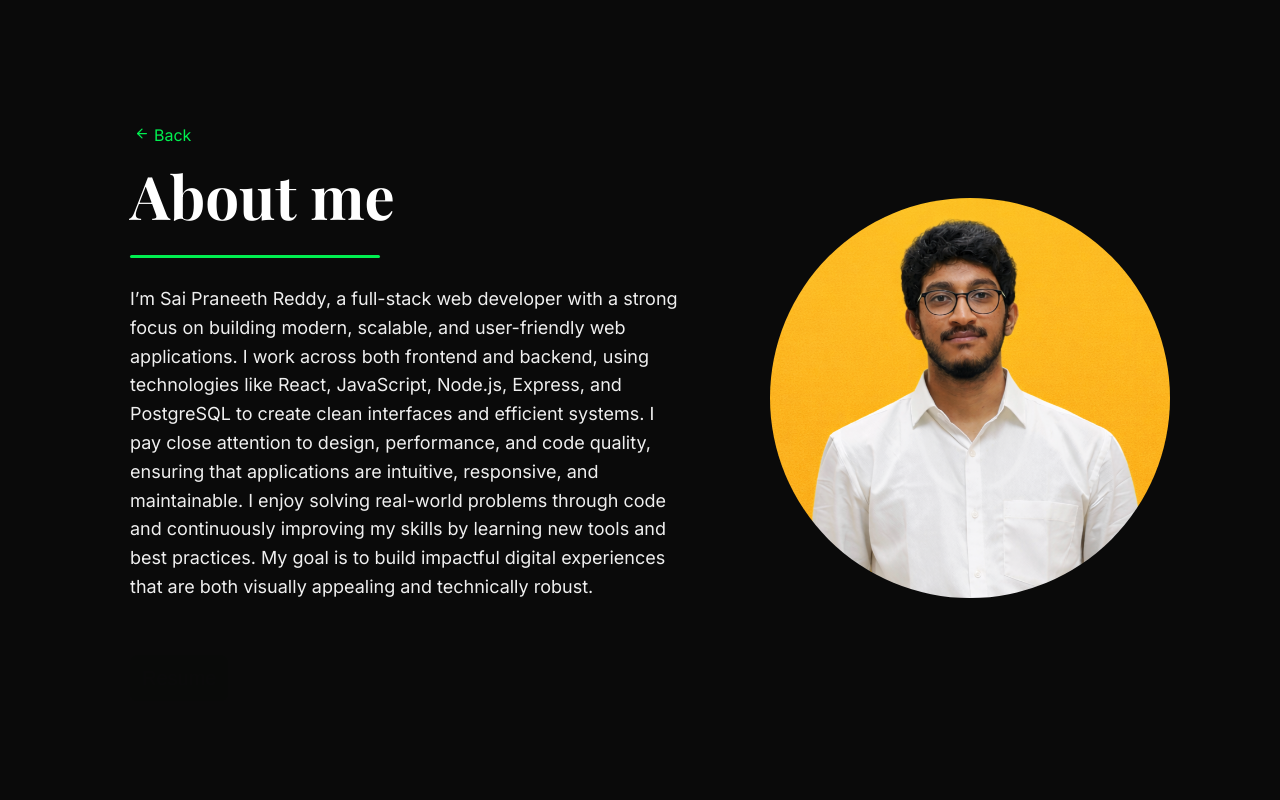
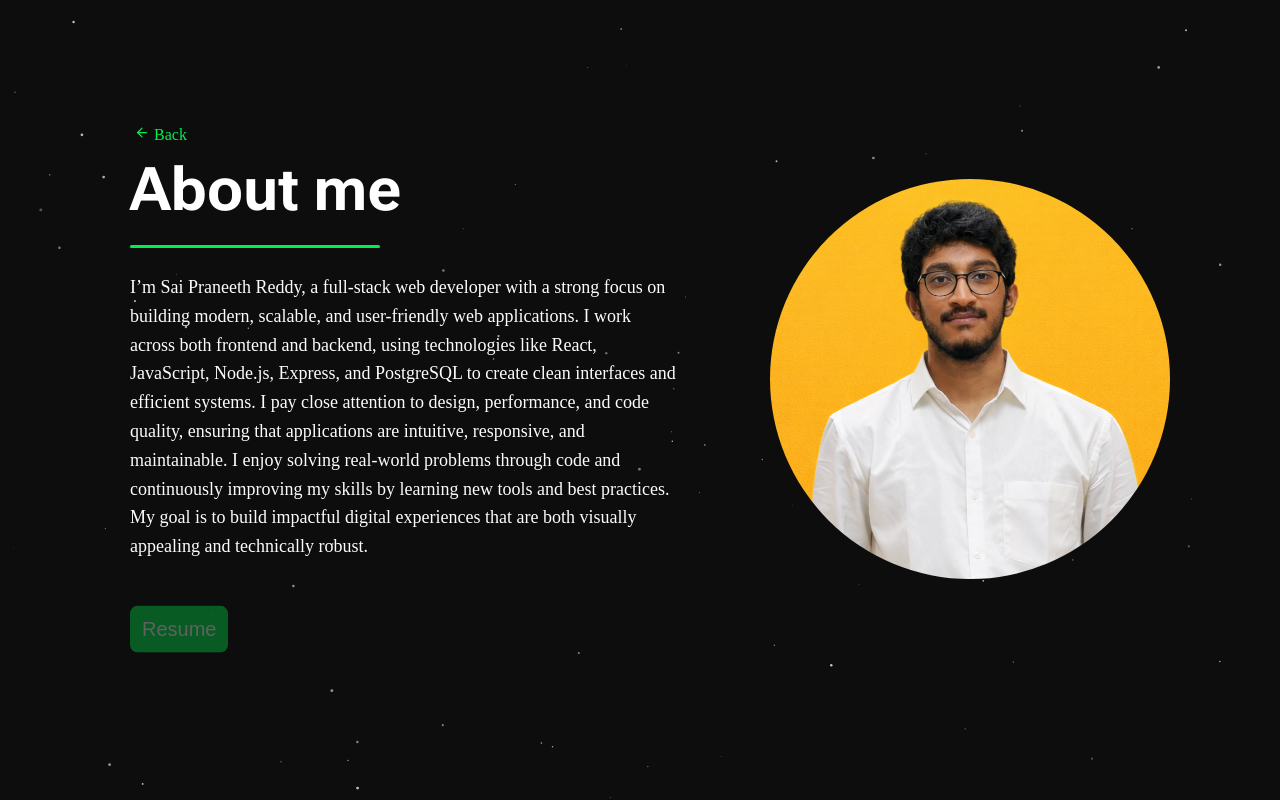
Before and after one commit to saipran23/saipraneethreddyalchuri, a React (Vite) app in the folder client/: page /about in a window 1280 px wide. Shown: the top 800 px of the page. Built offline with nearby package versions, Linux system fonts and the light colour scheme; no server answers.

Commit message:
add the backgroung animation add, update font family and ejs icon is added

```diff
--- a/client/index.html
+++ b/client/index.html
@@ -7,6 +7,13 @@
     <meta name="viewport" content="width=device-width, initial-scale=1.0" />
     <link
       href="https://fonts.googleapis.com/css2?family=Inter:wght@400;500;600&family=Playfair+Display:wght@400;700&display=swap"
+      rel="stylesheet"
+    />
+
+    <link rel="preconnect" href="https://fonts.googleapis.com" />
+    <link rel="preconnect" href="https://fonts.gstatic.com" crossorigin />
+    <link
+      href="https://fonts.googleapis.com/css2?family=Anton&family=Roboto+Flex:opsz,wght,XOPQ,XTRA,YOPQ,YTDE,YTFI,YTLC,YTUC@8..144,100..1000,96,468,79,-203,738,514,712&display=swap"
       rel="stylesheet"
     />
 
--- a/client/src/App.jsx
+++ b/client/src/App.jsx
@@ -9,6 +9,8 @@ import ReactDOM from "react-dom/client";
 import { BrowserRouter, Routes, Route } from "react-router-dom";
 import Loader from "./pages/Loader";
 
+import ParticleBackground from './components/ParticleBackground'
+
 function App() {
   const [loading, setLoading] = useState(true);
 
@@ -19,7 +21,7 @@ function App() {
       ) : (
         <>
           {/* <Header /> */}
-
+          <ParticleBackground />
           <Routes>
             <Route
               path="/"
--- /dev/null
+++ b/client/src/components/ParticleBackground.jsx
@@ -0,0 +1,81 @@
+import { useEffect, useRef } from "react";
+
+const ParticleBackground = () => {
+  const canvasRef = useRef(null);
+
+  useEffect(() => {
+    const canvas = canvasRef.current;
+    const ctx = canvas.getContext("2d");
+
+    let particles = [];
+
+    const resizeCanvas = () => {
+      canvas.width = window.innerWidth;
+      canvas.height = window.innerHeight;
+    };
+
+    resizeCanvas();
+
+    // create particles
+    const createParticles = () => {
+      particles = [];
+      for (let i = 0; i < 100; i++) {
+        particles.push({
+          x: Math.random() * canvas.width,
+          y: Math.random() * canvas.height,
+          size: Math.random() * 1.5,
+          speed: Math.random() * 0.7 + 0.2,
+          opacity: Math.random() * 0.5 + 0.3,
+        });
+      }
+    };
+
+    createParticles();
+
+    const animate = () => {
+      ctx.clearRect(0, 0, canvas.width, canvas.height);
+
+      particles.forEach((p) => {
+        p.y += p.speed;
+
+        if (p.y > canvas.height) {
+          p.y = 0;
+          p.x = Math.random() * canvas.width;
+        }
+
+        ctx.beginPath();
+        ctx.arc(p.x, p.y, p.size, 0, Math.PI * 2);
+        ctx.fillStyle = `rgba(255,255,255,${p.opacity})`;
+        ctx.fill();
+      });
+
+      requestAnimationFrame(animate);
+    };
+
+    animate();
+
+    window.addEventListener("resize", () => {
+      resizeCanvas();
+      createParticles();
+    });
+
+    return () => {
+      window.removeEventListener("resize", resizeCanvas);
+    };
+  }, []);
+
+  return (
+    <canvas
+      ref={canvasRef}
+      style={{
+        position: "fixed",
+        top: 0,
+        left: 0,
+        zIndex: -1,
+        background: "#0d0d0d",
+      }}
+    />
+  );
+};
+
+export default ParticleBackground;
--- /dev/null
+++ b/client/src/components/icons/EjsIcon.jsx
@@ -0,0 +1,9 @@
+function EjsIcon() {
+    return (
+        <svg xmlns="http://www.w3.org/2000/svg" x="0px" y="0px" width="100" height="100" viewBox="0 0 48 48">
+            <polygon fill="#c0ca33" points="19.981,15.84 19.981,10.575 -0.014,21.019 -0.014,26.92 20.066,37.363 20.066,32.099 5.208,23.948"></polygon><polygon fill="#c0ca33" points="23.547,36.281 29.575,36.281 47.066,11.807 41.08,11.807"></polygon><path fill="#c0ca33" d="M28.429,12.274c-2.79,0-5.052,2.262-5.052,5.052s2.262,5.052,5.052,5.052s5.052-2.262,5.052-5.052	C33.481,14.535,31.219,12.274,28.429,12.274z M28.472,18.981c-0.821,0-1.486-0.77-1.486-1.719s0.665-1.719,1.486-1.719	s1.486,0.77,1.486,1.719S29.292,18.981,28.472,18.981z"></path><path fill="#c0ca33" d="M41.429,27.274c-2.79,0-5.052,2.262-5.052,5.052s2.262,5.052,5.052,5.052s5.052-2.262,5.052-5.052	C46.481,29.535,44.219,27.274,41.429,27.274z M41.472,33.981c-0.821,0-1.486-0.77-1.486-1.719s0.665-1.719,1.486-1.719	s1.486,0.77,1.486,1.719C42.958,33.211,42.292,33.981,41.472,33.981z"></path>
+        </svg>
+    )
+}
+
+export default EjsIcon;
--- a/client/src/components/skill.css
+++ b/client/src/components/skill.css
@@ -4,7 +4,6 @@
   display: flex;
   gap: 15px;
   align-items: center;
-  background: #0a0a0a;
   padding: 10px;
   border-radius: 8px;
 
--- a/client/src/index.css
+++ b/client/src/index.css
@@ -1,14 +1,37 @@
 body {
- background-color: #0a0a0a;
- padding: 0;
- margin: 0;
- font-family: 'Inter', sans-serif;
- color: white;
- padding-top: 15px;
+  background-color: #0a0a0a;
+  padding: 0;
+  margin: 0;
+  color: white;
+  padding-top: 15px;
+  /* cursor: none; */
+  overflow-x: hidden;
 }
 
-h1, h2, h3, h4, h5, h6 {
-  font-family: 'Playfair Display', serif;
+.main-content {
+  position: relative;
+  z-index: 1;
+}
+
+
+/* Chrome, Edge, Safari */
+::-webkit-scrollbar {
+  display: none;
+}
+
+/* Firefox */
+* {
+  scrollbar-width: none;
+}
+
+
+h1,
+h2,
+h3,
+h4,
+h5,
+h6 {
+  font-family: "Roboto Flex", "Roboto Flex Fallback";
 }
 
 html {
--- a/client/src/pages/Hero.css
+++ b/client/src/pages/Hero.css
@@ -3,7 +3,7 @@
   justify-content: space-between;
   align-items: center;
   padding: 0 80px;
-  background-color: #0a0a0a;
+  /* background-color: #0a0a0a; */
   margin-top: 10px;
 
   /* min-height: 90vh;                */
@@ -20,6 +20,7 @@
   margin: 10px 0;
   font-size: 60px;
   color: white;
+  font-family: "Anton";
 }
 
 .hero-desc {
--- a/client/src/pages/Loader.jsx
+++ b/client/src/pages/Loader.jsx
@@ -44,7 +44,7 @@ function Loader({ onComplete }) {
     }, []);
 
 
-    const name = "SAI PRANEETH REDDY"
+    const name = "PRANEETHREDDY"
 
     return (
         <div className="loader">
@@ -56,7 +56,7 @@ function Loader({ onComplete }) {
 
             <h1 className="loader-text">
                 {name.split("").map((char, i) => (
-                    <span key={i}>{char}</span>
+                    <span key={i}>{char} </span>
                 ))}
             </h1>
         </div>
--- a/client/src/pages/about.jsx
+++ b/client/src/pages/about.jsx
@@ -42,14 +42,14 @@ function About() {
             y: 30,
             duration: 1,
             ease: "power3.out"
-        }, "-=0.5");
+        }, "-=0.3");
 
         tl.from(".resume-btn", {
             opacity: 0,
             y: 30,
             duration: 1,
             ease: "power3.out"
-        }, "-=0.5");
+        }, "-=0.4");
     })
 
     return (
--- a/client/src/pages/loader.css
+++ b/client/src/pages/loader.css
@@ -25,7 +25,7 @@
   top: 50%;
   left: 50%;
   transform: translate(-50%, -50%);
-  font-size: 4rem;
+  font-size: 3.9rem;
   color: white;
   z-index: 10;
   letter-spacing: 5px;
--- a/client/src/pages/skills.css
+++ b/client/src/pages/skills.css
@@ -3,7 +3,7 @@
   width: 100%;
   box-sizing: border-box;
   padding: 25px 80px 88px;
-  background-color: #0a0a0a;
+  /* background-color: #0a0a0a; */
 }
 
 .skills-header {
--- a/client/src/pages/skills.jsx
+++ b/client/src/pages/skills.jsx
@@ -23,6 +23,7 @@ import GitHubIcon from "../components/icons/GitHubIcon";
 import PostmanIcon from "../components/icons/postmanIcon";
 import CIcon from "../components/icons/CIcon";
 import NpmIcon from "../components/icons/NpmIcon";
+import EjsIcon from "../components/icons/EjsIcon";
 
 function Skills() {
     const rootRef = useRef(null);
@@ -52,6 +53,7 @@ function Skills() {
             skills: [
                 { name: "Node", svg: <NodeIcon /> },
                 { name: "Express", svg: <ExpressIcon /> },
+                { name: "Ejs", svg: <EjsIcon /> },
             ],
         },
         {
```
Also changed, not shown: client/public/profile.png.
